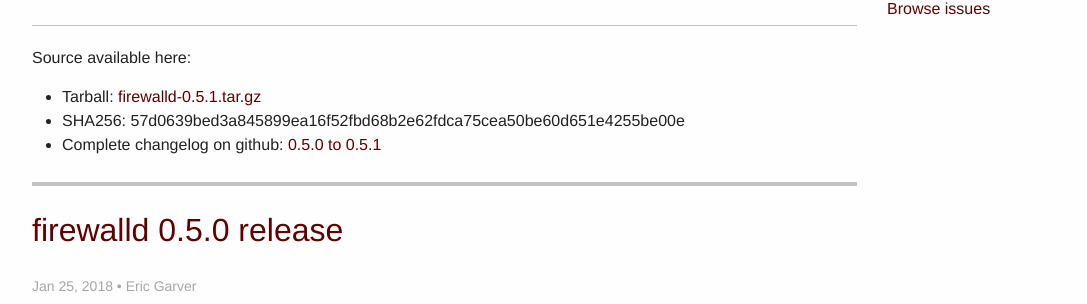
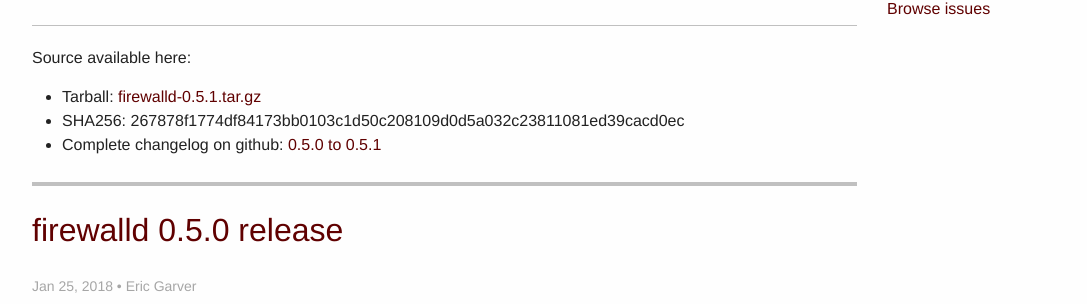
Before and after one commit to firewalld/firewalld.github.io, a Jekyll site: the page built from blog/index.html, in a window 1280 px wide and 900 px high, scrolled down 448 px. Shown: the part 148-452 px from the top of the window, without its empty margins (38-1125 px from the left). Built offline with Jekyll 4.4.1, drawn with Linux system fonts in a browser that asks for light colours; the list of posts is cut into pages by our own code.

Commit message:
blog: fix sha256 for release 0.5.1

```diff
--- a/blog/_posts/2018-01-30-firewalld-0-5-1-release.md
+++ b/blog/_posts/2018-01-30-firewalld-0-5-1-release.md
@@ -21,5 +21,5 @@
 Source available here:
 
  * Tarball: [firewalld-0.5.1.tar.gz](https://github.com/firewalld/firewalld/archive/v0.5.1.tar.gz)
- * SHA256: 57d0639bed3a845899ea16f52fbd68b2e62fdca75cea50be60d651e4255be00e
+ * SHA256: 267878f1774df84173bb0103c1d50c208109d0d5a032c23811081ed39cacd0ec
  * Complete changelog on github: [0.5.0 to 0.5.1](https://github.com/firewalld/firewalld/compare/v0.5.0...v0.5.1)
```
